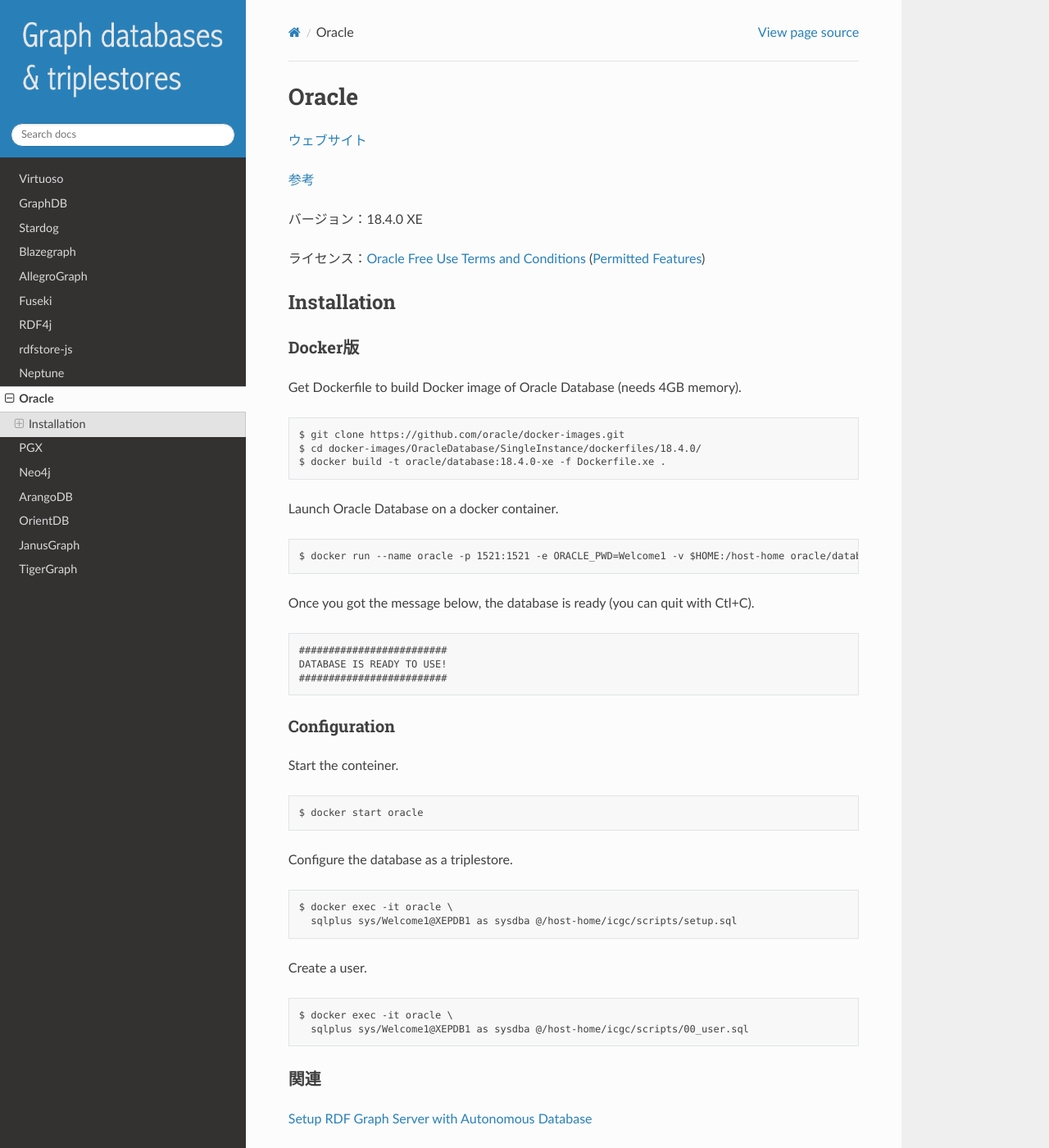
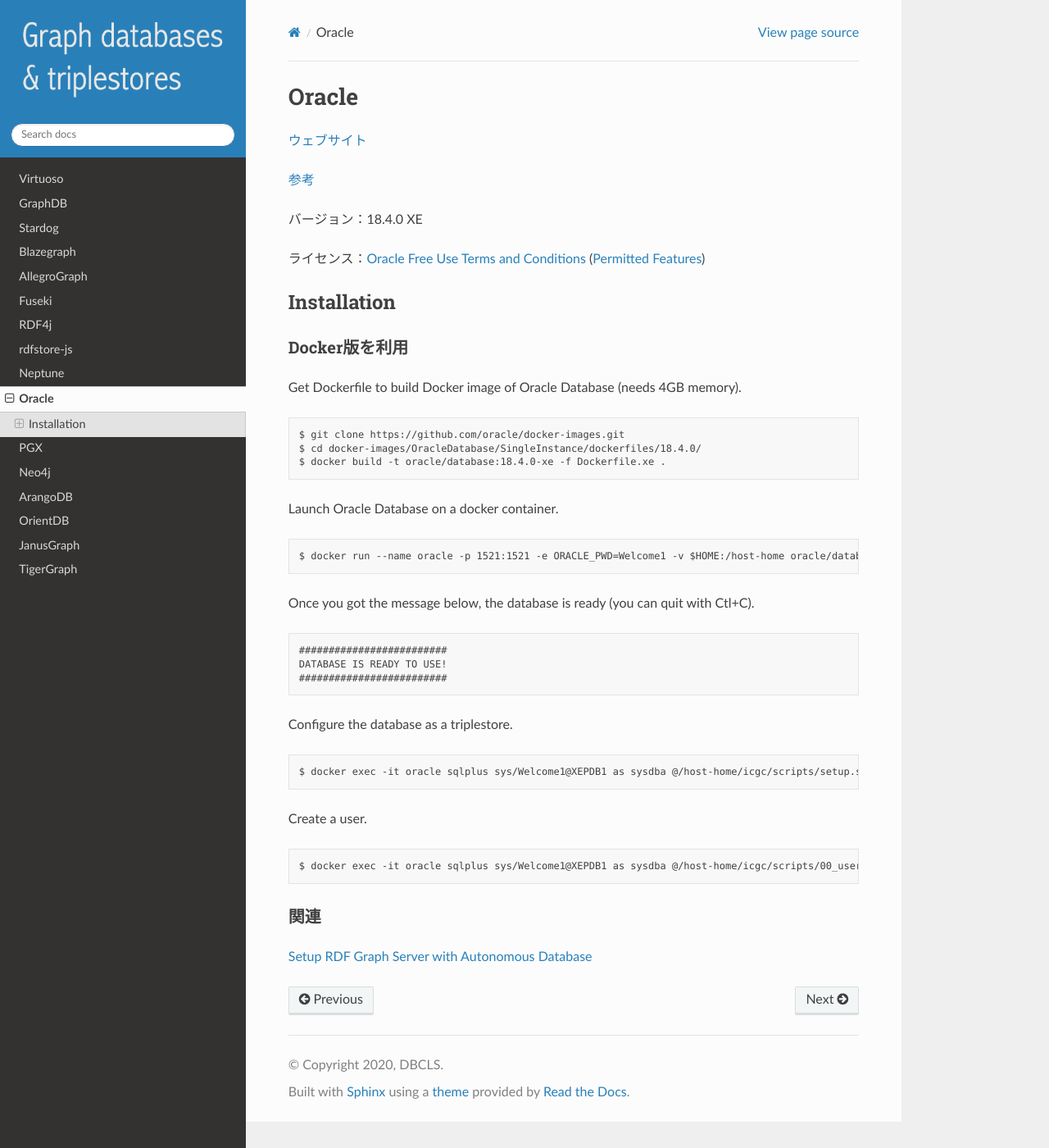
Before and after one commit to dbcls/graphdbs, a Sphinx documentation site: the page built from docs/md/oracle.md, in a window 1280 px wide and 1400 px high. Shown: the whole window at 82% size. Built offline with Sphinx 7.4.7 and the Read the Docs theme 2.0.0, drawn with Linux system fonts in a browser that asks for light colours.

Commit message:
Update oracle.md

```diff
--- a/docs/md/oracle.md
+++ b/docs/md/oracle.md
@@ -12,7 +12,7 @@
 
 ## Installation
 
-### Docker版
+### Docker版を利用
 
 Get Dockerfile to build Docker image of Oracle Database (needs 4GB memory).
 
@@ -30,21 +30,13 @@
     DATABASE IS READY TO USE!
     #########################
 
-### Configuration
-
-Start the conteiner.
-
-    $ docker start oracle
-
 Configure the database as a triplestore.
 
-    $ docker exec -it oracle \
-      sqlplus sys/Welcome1@XEPDB1 as sysdba @/host-home/icgc/scripts/setup.sql
+    $ docker exec -it oracle sqlplus sys/Welcome1@XEPDB1 as sysdba @/host-home/icgc/scripts/setup.sql
 
 Create a user.
 
-    $ docker exec -it oracle \
-      sqlplus sys/Welcome1@XEPDB1 as sysdba @/host-home/icgc/scripts/00_user.sql
+    $ docker exec -it oracle sqlplus sys/Welcome1@XEPDB1 as sysdba @/host-home/icgc/scripts/00_user.sql
 
 ### 関連
 [Setup RDF Graph Server with Autonomous Database](https://github.com/ryotayamanaka/setup_rdf_adb)
```
